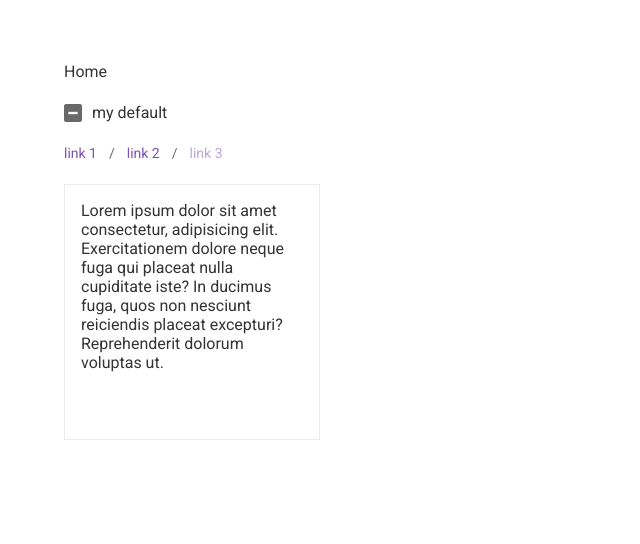
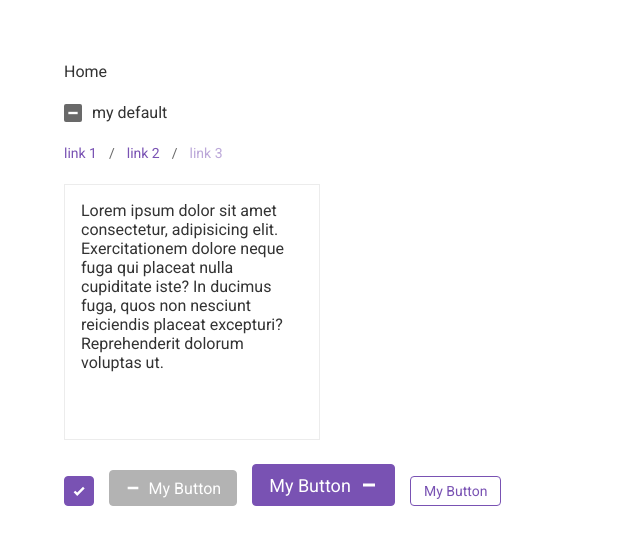
Before and after one commit to bcastlel/vue-ui-kit, a Vue app: page / in a window 1280 px wide. Shown: the top 544 px of the page, without its empty margins (0-640 px from the left). Built offline with nearby package versions, Linux system fonts and the light colour scheme.

Commit message:
add button component

```diff
--- /dev/null
+++ b/src/components/AppButton.vue
@@ -0,0 +1,197 @@
+<template>
+  <button
+    class="button"
+    :class="[
+      `button_design_${design}`,
+      `button_size_${size}`,
+      {
+        'button_reversed': reversed,
+        'button_icon-only': iconOnly,
+        'button_loading': loading,
+      },
+    ]"
+    type="button"
+  >
+    <span v-if="$slots.icon" class="button__icon">
+      <slot name="icon" />
+    </span>
+    <span v-if="$slots.default && !iconOnly" class="button__text">
+      <slot />
+    </span>
+
+    <span v-if="loading" class="button__loader">...</span>
+  </button>
+</template>
+
+<script lang="ts">
+import Vue, { PropType } from 'vue';
+
+type Design = 'primary' | 'secondary' | 'tertiary';
+type Size = 'small' | 'medium' | 'large';
+
+export default Vue.extend({
+  name: 'AppButton',
+  props: {
+    design: { type: String as PropType<Design>, default: 'primary' },
+    size: { type: String as PropType<Size>, default: 'medium' },
+    reversed: { type: Boolean, default: false },
+    iconOnly: { type: Boolean, default: false },
+    loading: { type: Boolean, default: false },
+  },
+});
+</script>
+
+<style lang="scss" scoped>
+@import '@/styles/vars';
+
+$heights: (
+  'small': 30px,
+  'medium': 36px,
+  'large': 42px,
+);
+
+.button {
+  border-radius: 4px;
+  border: 1px solid $primary;
+  padding: 0.425em 0.9125em;
+  min-height: map-get($heights, 'medium');
+  line-height: normal;
+  color: white;
+  background-color: $primary;
+  user-select: none;
+  display: inline-flex;
+  justify-content: center;
+  align-items: center;
+  position: relative;
+  overflow: hidden;
+  transition:
+    border-color .2s,
+    color .1s,
+    background-color .2s;
+
+  $root: &;
+
+  &:hover,
+  &:focus-visible {
+    border-color: $primary-darker;
+    background-color: $primary-darker;
+  }
+
+  &_design {
+    &_secondary {
+      border-color: $mono;
+      background-color: $mono;
+
+      &:hover,
+      &:focus-visible {
+        border-color: $mono-darker;
+        background-color: $mono-darker;
+      }
+
+      #{$root}__loader {
+        color: $mono;
+      }
+    }
+
+    &_tertiary {
+      border-color: $primary;
+      color: $primary;
+      background-color: transparent;
+
+      &:hover,
+      &:focus-visible {
+        border-color: $primary-darker;
+        color: $primary-darker;
+        background-color: transparent;
+
+        #{$root}__icon svg {
+          fill: $primary-darker;
+        }
+      }
+
+      #{$root}__icon svg {
+        fill: $primary;
+      }
+
+      #{$root}__loader {
+        margin: 1px;
+      }
+    }
+  }
+
+  &_size {
+    &_small {
+      min-height: map-get($heights, 'small');
+      font-size: 14px;
+    }
+
+    &_large {
+      min-height: map-get($heights, 'large');
+      font-size: 18px;
+    }
+  }
+
+  &_reversed #{$root}__icon {
+    order: 1;
+
+    &:not(:only-child) {
+      margin-right: 0;
+      margin-left: 0.5em;
+    }
+  }
+
+  &_icon-only {
+    padding: 0.425em;
+    width: map-get($heights, 'medium');
+
+    &#{$root}_size {
+      &_small {
+        width: map-get($heights, 'small');
+      }
+
+      &_large {
+        width: map-get($heights, 'large');
+      }
+    }
+  }
+
+  &_loading {
+    pointer-events: none;
+  }
+
+  &[disabled] {
+    opacity: .5;
+    pointer-events: none;
+  }
+
+  &__icon {
+    width: 1em;
+    height: 1em;
+    flex-shrink: 0;
+
+    &:not(:only-child) {
+      margin-right: 0.5em;
+    }
+
+    svg {
+      width: 100%;
+      height: 100%;
+      fill: white;
+      transition: fill .1s;
+    }
+  }
+
+  &__loader {
+    position: absolute;
+    top: 0;
+    left: 0;
+    right: 0;
+    bottom: 0;
+    color: $primary;
+    background-color: white;
+    display: flex;
+    justify-content: center;
+    align-items: center;
+  }
+}
+</style>
--- a/src/styles/blocks/aspect-ratio.scss
+++ b/src/styles/blocks/aspect-ratio.scss
@@ -16,7 +16,7 @@ $default-aspect-ratio: 16 / 9;
 
   // sizer
   &::before {
-    content: "";
+    content: '';
     padding-bottom: percentage(1 / $default-aspect-ratio);
   }
 
--- a/src/styles/common.scss
+++ b/src/styles/common.scss
@@ -13,6 +13,6 @@ a {
 
   &:hover,
   &:focus-visible {
-    color: darken($primary, 20%);
+    color: $primary-darker;
   }
 }
--- a/src/styles/reset.scss
+++ b/src/styles/reset.scss
@@ -71,7 +71,7 @@ textarea,
 select,
 button,
 optgroup {
-  font-family: inherit;
+  font: inherit;
 }
 
 input,
--- a/src/styles/vars.scss
+++ b/src/styles/vars.scss
@@ -1,2 +1,4 @@
 $primary: #7952B3;
+$primary-darker: darken($primary, 20%);
 $mono: #696969;
+$mono-darker: darken($mono, 15%);
--- a/src/views/Home.vue
+++ b/src/views/Home.vue
@@ -18,6 +18,49 @@
         Lorem ipsum dolor sit amet consectetur, adipisicing elit. Exercitationem dolore neque fuga qui placeat nulla cupiditate iste? In ducimus fuga, quos non nesciunt reiciendis placeat excepturi? Reprehenderit dolorum voluptas ut.
       </div>
     </div>
+
+    <div class="home__button-list">
+      <app-button
+        class="home__button"
+        icon-only
+        size="small"
+      >
+        <template #icon>
+          <check-icon />
+        </template>
+      </app-button>
+
+      <app-button
+        class="home__button"
+        design="secondary"
+        disabled
+      >
+        <template #icon>
+          <minus-icon />
+        </template>
+        My Button
+      </app-button>
+
+      <app-button
+        class="home__button"
+        size="large"
+        reversed
+        :loading="buttonLoading"
+      >
+        <template #icon>
+          <minus-icon />
+        </template>
+        My Button
+      </app-button>
+
+      <app-button
+        class="home__button"
+        design="tertiary"
+        size="small"
+      >
+        My Button
+      </app-button>
+    </div>
   </div>
 </template>
 
@@ -27,11 +70,15 @@ import AppCheckbox from '@/components/AppCheckbox.vue';
 import { CheckboxChecked } from '@/models/checkbox';
 import AppBreadcrumbs from '@/components/AppBreadcrumbs.vue';
 import { BreadcrumbsItem } from '@/models/breadcrumbs';
+import AppButton from '@/components/AppButton.vue';
+import CheckIcon from '@/assets/check.svg';
+import MinusIcon from '@/assets/minus.svg';
 
 interface Data {
   checked: CheckboxChecked;
   indeterminate: boolean;
   breadcrumbs: BreadcrumbsItem[];
+  buttonLoading: boolean;
 }
 
 export default Vue.extend({
@@ -39,6 +86,9 @@ export default Vue.extend({
   components: {
     AppCheckbox,
     AppBreadcrumbs,
+    AppButton,
+    CheckIcon,
+    MinusIcon,
   },
   data(): Data {
     return {
@@ -49,7 +99,11 @@ export default Vue.extend({
         { text: 'link 2', to: '/link2' },
         { text: 'link 3', to: '/link3' },
       ],
+      buttonLoading: true,
     };
+  },
+  mounted() {
+    setTimeout(() => this.buttonLoading = false, 2000);
   },
 });
 </script>
@@ -69,6 +123,7 @@ export default Vue.extend({
   }
 
   &__aspect-ratio {
+    margin-bottom: 24px;
     border: 1px solid #ECECEC;
     padding: 16px;
     width: 256px;
@@ -81,5 +136,16 @@ export default Vue.extend({
       line-height: normal;
     }
   }
+
+  &__button {
+    &-list {
+      display: flex;
+      align-items: flex-end;
+    }
+
+    &:not(:last-child) {
+      margin-right: 15px;
+    }
+  }
 }
 </style>
```
